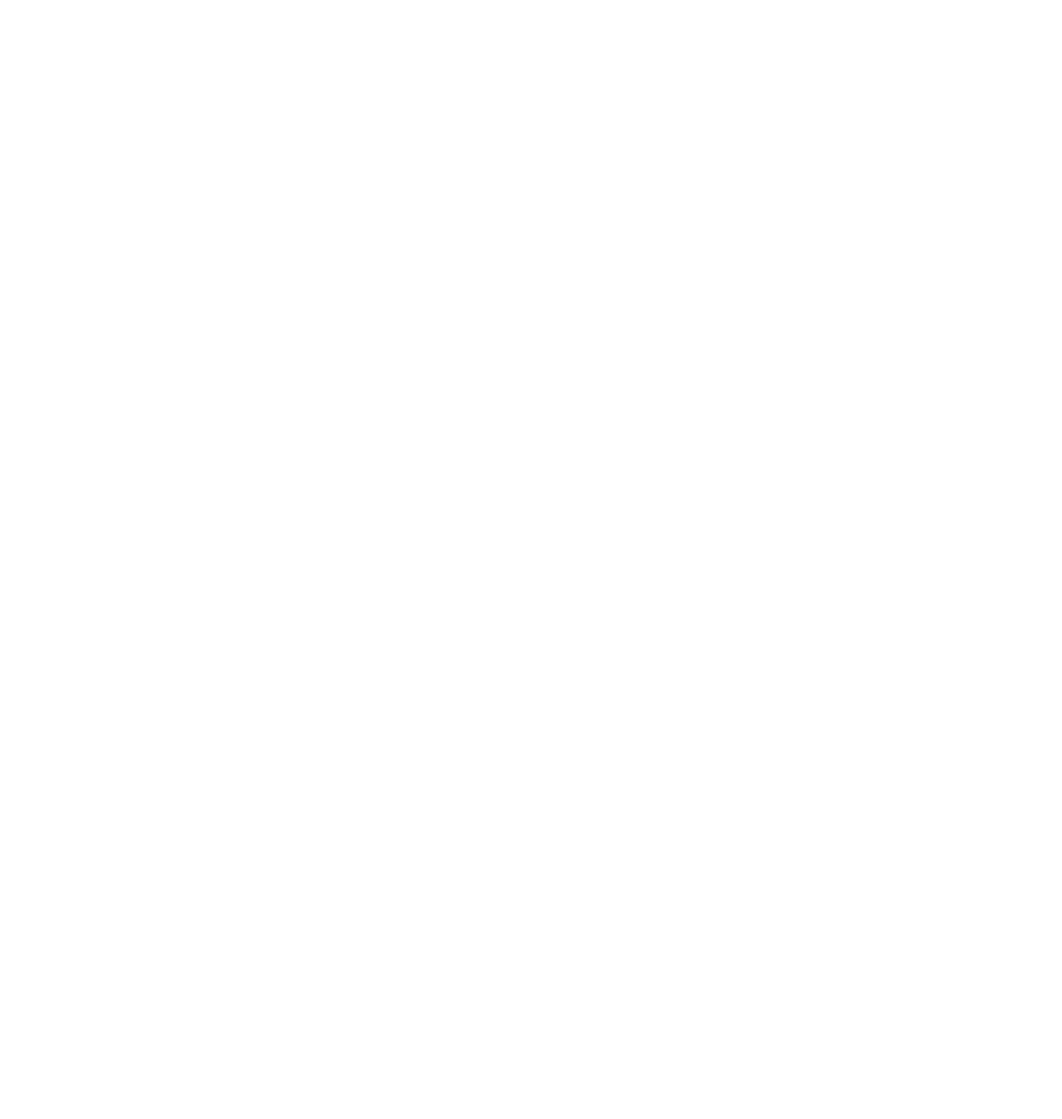
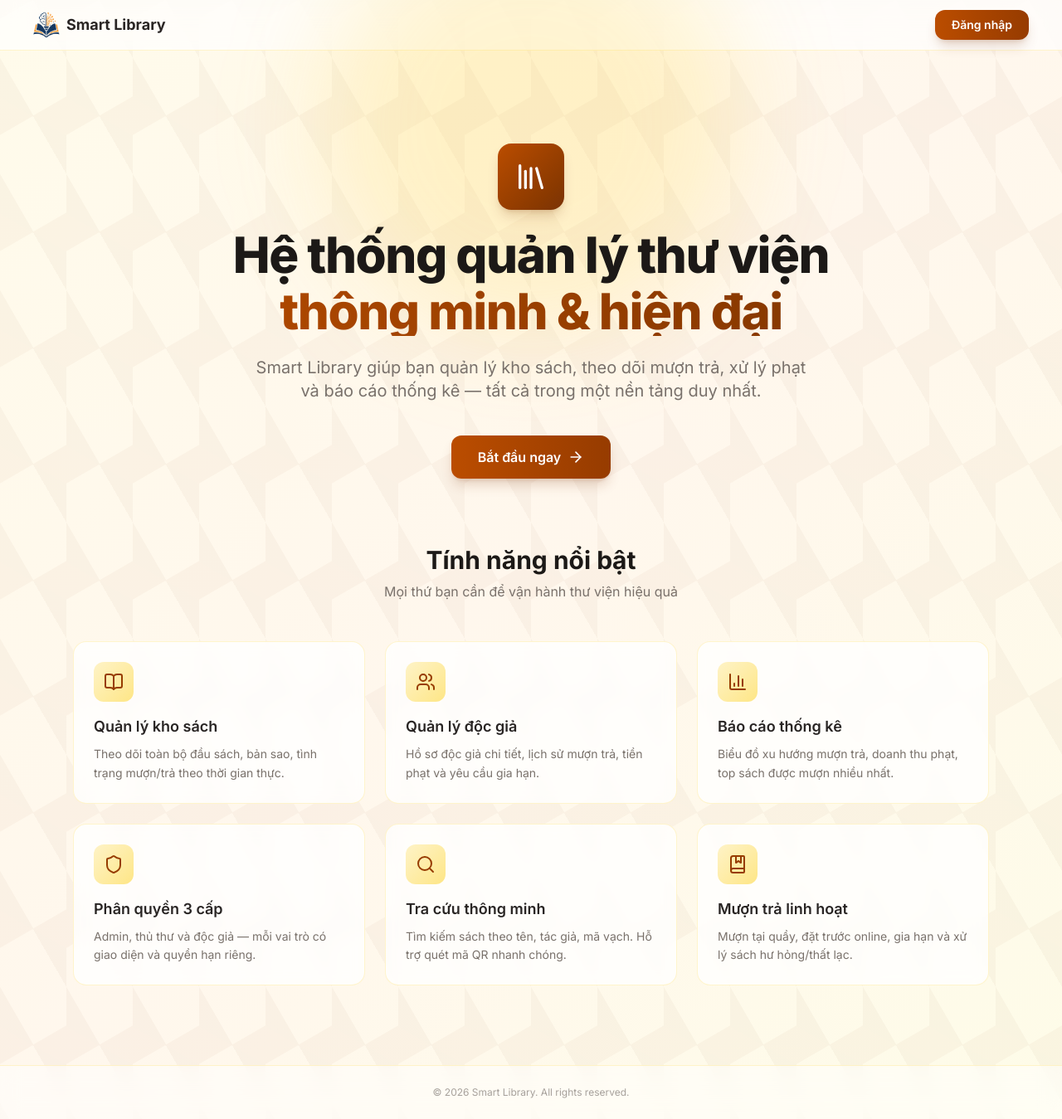
Before and after one commit to trungnt2006/SmartLibrary, a Next.js app: page / in a window 1280 px wide. Before the commit this address had no page. Shown: the whole page at 83% size. Before the commit the page ends 800 px from the top, so only its background shows below. Built offline with nearby package versions, Linux system fonts and the light colour scheme.

Commit message:
feat: landing page with hero and features

```diff
--- a/src/app/page.tsx
+++ b/src/app/page.tsx
@@ -1,5 +1,104 @@
-import { redirect } from "next/navigation";
+"use client";
 
-export default function Home() {
-  redirect("/login");
+import Link from "next/link";
+import { BookOpen, Library, Users, BarChart3, ArrowRight, Shield, Search, BookMarked } from "lucide-react";
+
+const features = [
+  { icon: BookOpen, title: "Quản lý kho sách", desc: "Theo dõi toàn bộ đầu sách, bản sao, tình trạng mượn/trả theo thời gian thực." },
+  { icon: Users, title: "Quản lý độc giả", desc: "Hồ sơ độc giả chi tiết, lịch sử mượn trả, tiền phạt và yêu cầu gia hạn." },
+  { icon: BarChart3, title: "Báo cáo thống kê", desc: "Biểu đồ xu hướng mượn trả, doanh thu phạt, top sách được mượn nhiều nhất." },
+  { icon: Shield, title: "Phân quyền 3 cấp", desc: "Admin, thủ thư và độc giả — mỗi vai trò có giao diện và quyền hạn riêng." },
+  { icon: Search, title: "Tra cứu thông minh", desc: "Tìm kiếm sách theo tên, tác giả, mã vạch. Hỗ trợ quét mã QR nhanh chóng." },
+  { icon: BookMarked, title: "Mượn trả linh hoạt", desc: "Mượn tại quầy, đặt trước online, gia hạn và xử lý sách hư hỏng/thất lạc." },
+];
+
+export default function LandingPage() {
+  return (
+    <div className="relative min-h-screen overflow-hidden bg-gradient-to-br from-amber-50 via-orange-50 to-yellow-50">
+      {/* Pattern overlay */}
+      <div
+        className="pointer-events-none absolute inset-0 opacity-[0.03]"
+        style={{
+          backgroundImage: `
+            linear-gradient(30deg, #92400e 12%, transparent 12.5%, transparent 87%, #92400e 87.5%, #92400e),
+            linear-gradient(150deg, #92400e 12%, transparent 12.5%, transparent 87%, #92400e 87.5%, #92400e),
+            linear-gradient(60deg, #78350f 25%, transparent 25.5%, transparent 75%, #78350f 75%, #78350f)
+          `,
+          backgroundSize: "80px 140px",
+        }}
+      />
+
+      {/* Nav */}
+      <nav className="relative z-10 flex items-center justify-between border-b border-amber-200/40 bg-white/70 backdrop-blur-xl px-6 py-3 sm:px-10">
+        <div className="flex items-center gap-2">
+          <img src="/favicon.png" alt="" className="h-8 w-8" />
+          <span className="text-lg font-bold text-stone-800">Smart Library</span>
+        </div>
+        <div className="flex items-center gap-3">
+          <Link
+            href="/login"
+            className="rounded-xl bg-gradient-to-r from-amber-700 to-amber-800 px-5 py-2 text-sm font-semibold text-white shadow-lg shadow-amber-900/20 transition-all hover:from-amber-800 hover:to-amber-900 hover:shadow-xl active:scale-[0.98]"
+          >
+            Đăng nhập
+          </Link>
+        </div>
+      </nav>
+
+      {/* Hero */}
+      <section className="relative z-10 mx-auto max-w-6xl px-6 pt-20 pb-16 text-center sm:pt-28 sm:pb-20">
+        <div className="pointer-events-none absolute -top-40 left-1/2 h-[500px] w-[500px] -translate-x-1/2 rounded-full bg-amber-300/20 blur-3xl" />
+        <div className="relative">
+          <div className="mx-auto mb-6 flex h-20 w-20 items-center justify-center rounded-2xl bg-gradient-to-br from-amber-700 to-amber-900 shadow-lg shadow-amber-900/20">
+            <Library className="h-10 w-10 text-white" />
+          </div>
+          <h1 className="text-4xl font-extrabold tracking-tight text-stone-900 sm:text-5xl lg:text-6xl">
+            Hệ thống quản lý thư viện
+            <span className="block mt-2 bg-gradient-to-r from-amber-700 to-amber-900 bg-clip-text text-transparent">
+              thông minh & hiện đại
+            </span>
+          </h1>
+          <p className="mx-auto mt-6 max-w-2xl text-lg text-stone-500 sm:text-xl">
+            Smart Library giúp bạn quản lý kho sách, theo dõi mượn trả, xử lý phạt và báo cáo thống kê
+            — tất cả trong một nền tảng duy nhất.
+          </p>
+          <div className="mt-10 flex flex-col items-center justify-center gap-4 sm:flex-row">
+            <Link
+              href="/login"
+              className="group inline-flex items-center gap-2 rounded-xl bg-gradient-to-r from-amber-700 to-amber-800 px-8 py-3.5 text-base font-semibold text-white shadow-lg shadow-amber-900/20 transition-all hover:from-amber-800 hover:to-amber-900 hover:shadow-xl active:scale-[0.98]"
+            >
+              Bắt đầu ngay
+              <ArrowRight className="h-5 w-5 transition-transform group-hover:translate-x-1" />
+            </Link>
+          </div>
+        </div>
+      </section>
+
+      {/* Features */}
+      <section className="relative z-10 mx-auto max-w-6xl px-6 pb-24">
+        <div className="mb-12 text-center">
+          <h2 className="text-2xl font-bold text-stone-900 sm:text-3xl">Tính năng nổi bật</h2>
+          <p className="mt-2 text-stone-500">Mọi thứ bạn cần để vận hành thư viện hiệu quả</p>
+        </div>
+        <div className="grid gap-6 sm:grid-cols-2 lg:grid-cols-3">
+          {features.map((f, i) => (
+            <div
+              key={i}
+              className="group rounded-2xl border border-amber-200/40 bg-white/80 p-6 backdrop-blur-sm transition-all hover:border-amber-300/60 hover:shadow-lg hover:shadow-amber-900/5"
+            >
+              <div className="mb-4 flex h-12 w-12 items-center justify-center rounded-xl bg-gradient-to-br from-amber-100 to-amber-200 text-amber-800 group-hover:from-amber-200 group-hover:to-amber-300 transition-colors">
+                <f.icon className="h-6 w-6" />
+              </div>
+              <h3 className="text-lg font-semibold text-stone-800">{f.title}</h3>
+              <p className="mt-2 text-sm text-stone-500 leading-relaxed">{f.desc}</p>
+            </div>
+          ))}
+        </div>
+      </section>
+
+      {/* Footer */}
+      <footer className="relative z-10 border-t border-amber-200/40 bg-white/50 backdrop-blur-md py-6 text-center">
+        <p className="text-xs text-stone-400">&copy; {new Date().getFullYear()} Smart Library. All rights reserved.</p>
+      </footer>
+    </div>
+  );
 }
```
